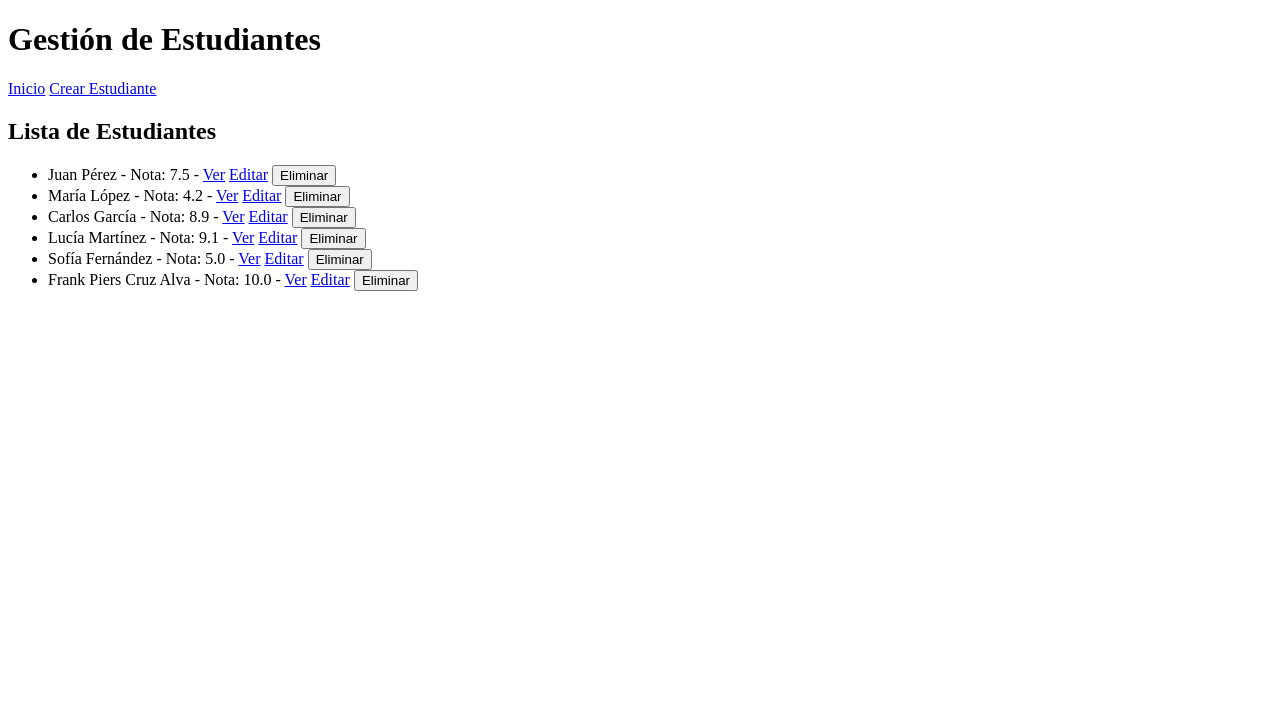
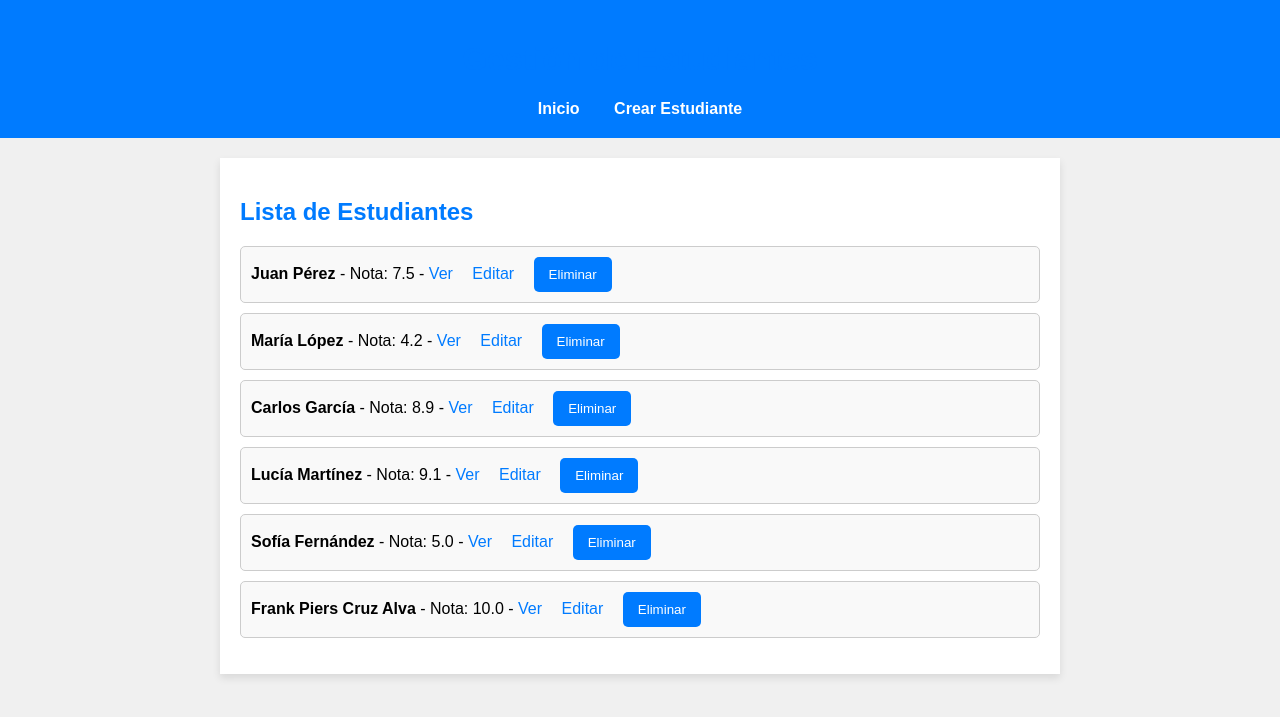
Before and after one commit to miyofrank/examen_Final_Frank, a Flask app: page / in a window 1280 px wide. Shown: the top 717 px of the page. Run offline with Flask 3, Linux system fonts and the light colour scheme; data comes from the database, SQL or seed files in the repository; both versions use the stored data as it was after the commit.

Commit message:
programa funcional

```diff
--- a/app.py
+++ b/app.py
@@ -1,25 +1,34 @@
-from flask import Flask, render_template, request, redirect, url_for
-from db import get_db_connection
+from flask import Flask, render_template, request, redirect, url_for, flash
+from estudiante import get_db_connection
 from datetime import datetime
 
 app = Flask(__name__)
+app.secret_key = 'your_secret_key'  # Necesario para mensajes flash (personaliza este valor)
 
 # Ruta de inicio - lista de estudiantes
 @app.route('/', methods=['GET'])
 def index():
     conn = get_db_connection()
-    estudiantes = conn.execute('SELECT * FROM alumnos').fetchall()
-    conn.close()
+    try:
+        estudiantes = conn.execute('SELECT * FROM alumnos').fetchall()
+    except Exception as e:
+        flash(f'Error al obtener los estudiantes: {e}', 'error')
+        estudiantes = []  # Si hay error, al menos devolvemos una lista vacía
+    finally:
+        conn.close()
     return render_template('index.html', estudiantes=estudiantes)
 
 # Ruta para ver un solo estudiante
 @app.route('/estudiantes/<int:id>', methods=['GET'])
 def get_one_estudiante(id):
     conn = get_db_connection()
-    estudiante = conn.execute('SELECT * FROM alumnos WHERE id = ?', (id,)).fetchone()
-    conn.close()
-    if estudiante is None:
-        return 'Estudiante no encontrado', 404
+    try:
+        estudiante = conn.execute('SELECT * FROM alumnos WHERE id = ?', (id,)).fetchone()
+        if estudiante is None:
+            flash('Estudiante no encontrado', 'error')
+            return redirect(url_for('index'))
+    finally:
+        conn.close()
     return render_template('estudiante.html', estudiante=estudiante)
 
 # Ruta para crear un nuevo estudiante (GET para formulario, POST para insertar)
@@ -29,17 +38,32 @@
         nombre = request.form['nombre']
         apellido = request.form['apellido']
         aprobado = True if 'aprobado' in request.form else False
-        nota = float(request.form['nota'])
+        nota = request.form.get('nota')
+
+        # Validación de entrada
+        if not nombre or not apellido:
+            flash('Nombre y apellido son requeridos', 'error')
+            return render_template('create.html')
+
+        try:
+            nota = float(nota)
+        except ValueError:
+            flash('La nota debe ser un número', 'error')
+            return render_template('create.html')
+
         fecha = datetime.now().strftime('%Y-%m-%d %H:%M:%S')
 
-        if not nombre or not apellido:
-            return 'Nombre y apellido son requeridos', 400
+        conn = get_db_connection()
+        try:
+            conn.execute('INSERT INTO alumnos (nombre, apellido, aprobado, nota, fecha) VALUES (?, ?, ?, ?, ?)',
+                         (nombre, apellido, aprobado, nota, fecha))
+            conn.commit()
+            flash('Estudiante creado exitosamente', 'success')
+        except Exception as e:
+            flash(f'Error al crear el estudiante: {e}', 'error')
+        finally:
+            conn.close()
 
-        conn = get_db_connection()
-        conn.execute('INSERT INTO alumnos (nombre, apellido, aprobado, nota, fecha) VALUES (?, ?, ?, ?, ?)',
-                     (nombre, apellido, aprobado, nota, fecha))
-        conn.commit()
-        conn.close()
         return redirect(url_for('index'))
 
     return render_template('create.html')
@@ -51,21 +75,36 @@
     estudiante = conn.execute('SELECT * FROM alumnos WHERE id = ?', (id,)).fetchone()
 
     if estudiante is None:
-        return 'Estudiante no encontrado', 404
+        flash('Estudiante no encontrado', 'error')
+        return redirect(url_for('index'))
 
     if request.method == 'POST':
         nombre = request.form['nombre']
         apellido = request.form['apellido']
         aprobado = True if 'aprobado' in request.form else False
-        nota = float(request.form['nota'])
+        nota = request.form.get('nota')
 
+        # Validación de entrada
         if not nombre or not apellido:
-            return 'Nombre y apellido son requeridos', 400
+            flash('Nombre y apellido son requeridos', 'error')
+            return render_template('edit.html', estudiante=estudiante)
 
-        conn.execute('UPDATE alumnos SET nombre = ?, apellido = ?, aprobado = ?, nota = ? WHERE id = ?',
-                     (nombre, apellido, aprobado, nota, id))
-        conn.commit()
-        conn.close()
+        try:
+            nota = float(nota)
+        except ValueError:
+            flash('La nota debe ser un número', 'error')
+            return render_template('edit.html', estudiante=estudiante)
+
+        try:
+            conn.execute('UPDATE alumnos SET nombre = ?, apellido = ?, aprobado = ?, nota = ? WHERE id = ?',
+                         (nombre, apellido, aprobado, nota, id))
+            conn.commit()
+            flash('Estudiante actualizado exitosamente', 'success')
+        except Exception as e:
+            flash(f'Error al actualizar el estudiante: {e}', 'error')
+        finally:
+            conn.close()
+
         return redirect(url_for('index'))
 
     return render_template('edit.html', estudiante=estudiante)
@@ -74,9 +113,14 @@
 @app.route('/estudiantes/delete/<int:id>', methods=['POST'])
 def delete_one_estudiante(id):
     conn = get_db_connection()
-    conn.execute('DELETE FROM alumnos WHERE id = ?', (id,))
-    conn.commit()
-    conn.close()
+    try:
+        conn.execute('DELETE FROM alumnos WHERE id = ?', (id,))
+        conn.commit()
+        flash('Estudiante eliminado exitosamente', 'success')
+    except Exception as e:
+        flash(f'Error al eliminar el estudiante: {e}', 'error')
+    finally:
+        conn.close()
     return redirect(url_for('index'))
 
 if __name__ == '__main__':
--- a/db.py
+++ /dev/null
@@ -1,6 +0,0 @@
-import sqlite3
-
-def get_db_connection():
-    conn = sqlite3.connect('alumnos.db')
-    conn.row_factory = sqlite3.Row  # Para acceder a los datos como diccionarios
-    return conn
--- a/estudiante.py
+++ b/estudiante.py
@@ -1,41 +1,6 @@
 import sqlite3
-from datetime import datetime
 
-# Conexión a la base de datos (se creará si no existe)
-conn = sqlite3.connect('alumnos.db')
-
-# Crear un cursor para ejecutar comandos SQL
-cur = conn.cursor()
-
-# Crear la tabla 'alumnos' si no existe
-cur.execute('''
-CREATE TABLE IF NOT EXISTS alumnos (
-    id INTEGER PRIMARY KEY AUTOINCREMENT,
-    nombre TEXT NOT NULL,
-    apellido TEXT NOT NULL,
-    aprobado BOOLEAN NOT NULL,
-    nota REAL NOT NULL,
-    fecha TIMESTAMP NOT NULL
-)
-''')
-
-# Lista de alumnos a insertar
-alumnos = [
-    ('Juan', 'Pérez', True, 7.5, '2024-09-01 00:00:00'),
-    ('María', 'López', False, 4.2, '2024-09-02 00:00:00'),
-    ('Carlos', 'García', True, 8.9, '2024-09-03 00:00:00'),
-    ('Lucía', 'Martínez', True, 9.1, '2024-09-04 00:00:00'),
-    ('Sofía', 'Fernández', False, 5.0, '2024-09-05 00:00:00')
-]
-
-# Insertar los registros en la tabla 'alumnos'
-cur.executemany('''
-    INSERT INTO alumnos (nombre, apellido, aprobado, nota, fecha)
-    VALUES (?, ?, ?, ?, ?)
-''', alumnos)
-
-# Guardar los cambios y cerrar la conexión
-conn.commit()
-conn.close()
-
-print("Base de datos creada y registros insertados correctamente.")
+def get_db_connection():
+    conn = sqlite3.connect('alumnos.db')
+    conn.row_factory = sqlite3.Row  # Para que las filas sean accesibles como diccionarios
+    return conn
--- a/templates/base.html
+++ b/templates/base.html
@@ -4,6 +4,116 @@
     <meta charset="UTF-8">
     <meta name="viewport" content="width=device-width, initial-scale=1.0">
     <title>{% block title %}Sistema de Estudiantes{% endblock %}</title>
+    <style>
+        body {
+            font-family: Arial, sans-serif;
+            background-color: #f0f0f0;
+            margin: 0;
+            padding: 0;
+        }
+
+        header {
+            background-color: #007bff;
+            color: white;
+            padding: 20px;
+            text-align: center;
+        }
+
+        nav a {
+            color: white;
+            text-decoration: none;
+            margin: 0 15px;
+            font-weight: bold;
+        }
+
+        nav a:hover {
+            text-decoration: underline;
+        }
+
+        main {
+            padding: 20px;
+            background-color: white;
+            margin: 20px auto;
+            max-width: 800px;
+            box-shadow: 0 4px 8px rgba(0, 0, 0, 0.1);
+        }
+
+        h1, h2 {
+            color: #007bff;
+        }
+
+        form {
+            display: flex;
+            flex-direction: column;
+        }
+
+        input[type="text"], input[type="checkbox"] {
+            padding: 10px;
+            margin: 10px 0;
+            border: 1px solid #ccc;
+            border-radius: 5px;
+        }
+
+        button {
+            padding: 10px 15px;
+            background-color: #007bff;
+            color: white;
+            border: none;
+            border-radius: 5px;
+            cursor: pointer;
+        }
+
+        button:hover {
+            background-color: #0056b3;
+        }
+
+        ul {
+            list-style-type: none;
+            padding: 0;
+        }
+
+        ul li {
+            padding: 10px;
+            background-color: #f9f9f9;
+            margin: 10px 0;
+            border: 1px solid #ccc;
+            border-radius: 5px;
+        }
+
+        ul li a {
+            margin-right: 15px;
+            color: #007bff;
+            text-decoration: none;
+        }
+
+        ul li a:hover {
+            text-decoration: underline;
+        }
+
+        ul li form {
+            display: inline;
+        }
+
+        .flashes {
+            list-style: none;
+            padding: 0;
+            margin: 0 0 20px 0;
+        }
+
+        .flashes li {
+            padding: 10px;
+            margin-bottom: 10px;
+            background-color: #ffefef;
+            color: #d9534f;
+            border-left: 5px solid #d9534f;
+        }
+
+        .success {
+            background-color: #dff0d8;
+            color: #3c763d;
+            border-left: 5px solid #3c763d;
+        }
+    </style>
 </head>
 <body>
     <header>
@@ -14,6 +124,15 @@
         </nav>
     </header>
     <main>
+        {% with messages = get_flashed_messages(with_categories=true) %}
+            {% if messages %}
+                <ul class="flashes">
+                    {% for category, message in messages %}
+                        <li class="{{ category }}">{{ message }}</li>
+                    {% endfor %}
+                </ul>
+            {% endif %}
+        {% endwith %}
         {% block content %}{% endblock %}
     </main>
 </body>
--- a/templates/create.html
+++ b/templates/create.html
@@ -3,9 +3,9 @@
 {% block content %}
     <h2>Crear Estudiante</h2>
     <form action="{{ url_for('create_one_estudiante') }}" method="POST">
-        Nombre: <input type="text" name="nombre"><br>
-        Apellido: <input type="text" name="apellido"><br>
-        Nota: <input type="text" name="nota"><br>
+        Nombre: <input type="text" name="nombre" placeholder="Nombre"><br>
+        Apellido: <input type="text" name="apellido" placeholder="Apellido"><br>
+        Nota: <input type="text" name="nota" placeholder="Nota (0-10)"><br>
         Aprobado: <input type="checkbox" name="aprobado"><br>
         <button type="submit">Crear</button>
     </form>
--- a/templates/index.html
+++ b/templates/index.html
@@ -5,7 +5,7 @@
     <ul>
     {% for estudiante in estudiantes %}
         <li>
-            {{ estudiante.nombre }} {{ estudiante.apellido }} -
+            <strong>{{ estudiante.nombre }} {{ estudiante.apellido }}</strong> -
             Nota: {{ estudiante.nota }} -
             <a href="{{ url_for('get_one_estudiante', id=estudiante.id) }}">Ver</a>
             <a href="{{ url_for('edit_one_estudiante', id=estudiante.id) }}">Editar</a>
```
Also changed, not shown: init_db.py (added, +39 -0 lines), alumnos.db.
